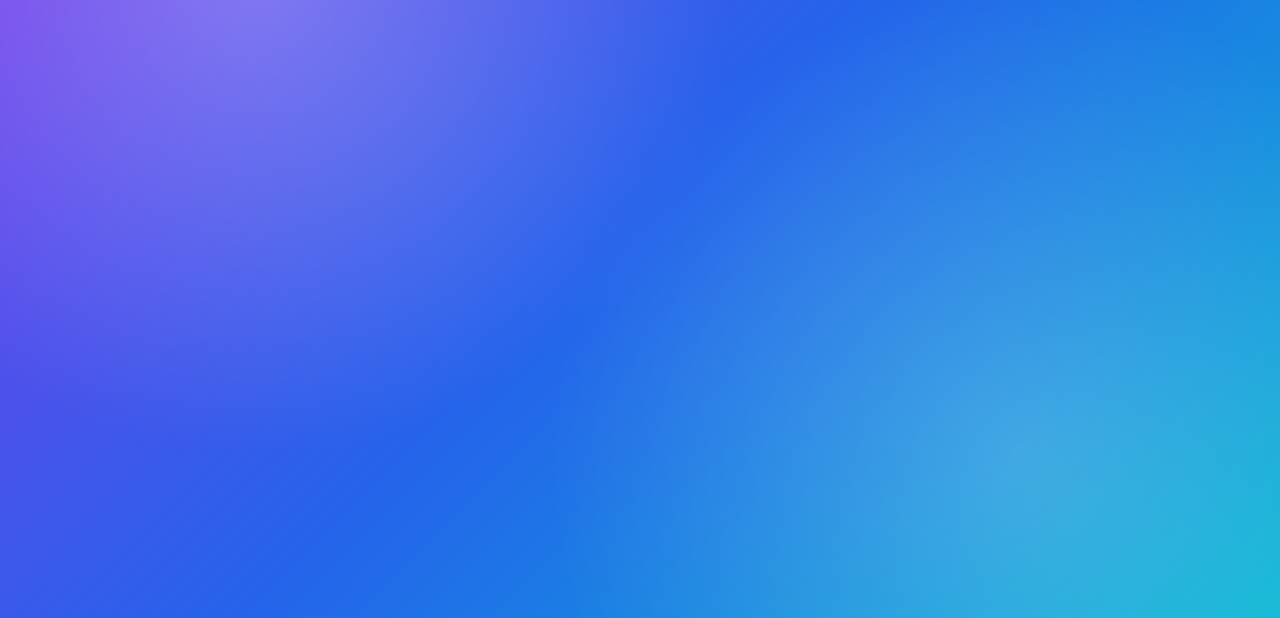
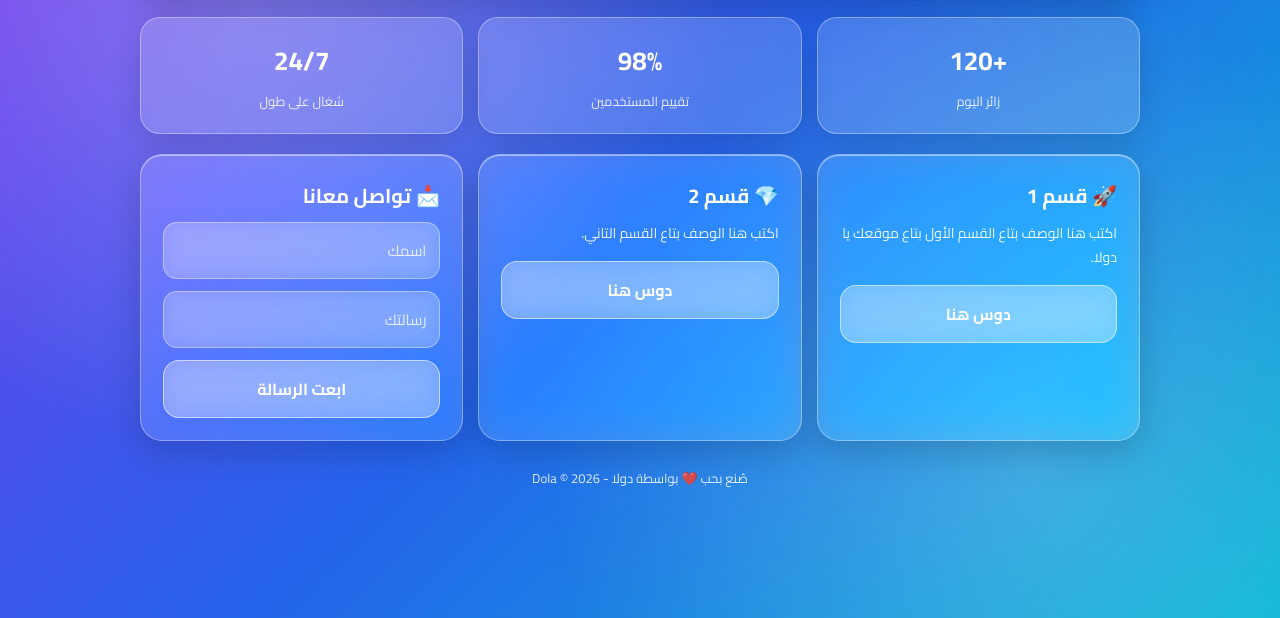
Before and after one commit to Dola-mostafa/d7ola, a plain HTML site: page index.html in a window 1280 px wide. Shown: the part 182-800 px from the top of the page. Drawn offline with Linux system fonts and the light colour scheme.

Commit message:
Update index.html

```diff
--- a/index.html
+++ b/index.html
@@ -61,3 +61,146 @@ header p{
   display:flex;
   gap:15px;
   flex-wrap:wrap;
+  margin-bottom:20px;
+}
+.stat{
+  flex:1;
+  min-width:140px;
+  background: rgba(255,255,255,0.16);
+  backdrop-filter: blur(20px);
+  -webkit-backdrop-filter: blur(20px);
+  border:1px solid rgba(255,255,255,0.35);
+  border-radius:20px;
+  padding:18px;
+  text-align:center;
+  box-shadow:0 8px 32px rgba(0,0,0,0.15);
+}
+.stat b{
+  display:block;
+  font-size:26px;
+}
+.stat span{
+  font-size:13px;
+  opacity:.85;
+}
+
+/* الكروت */
+.grid{
+  display:grid;
+  grid-template-columns:repeat(auto-fit,minmax(280px,1fr));
+  gap:15px;
+}
+.card{
+  background: rgba(255,255,255,0.16);
+  backdrop-filter: blur(20px) saturate(160%);
+  -webkit-backdrop-filter: blur(20px) saturate(160%);
+  border:1px solid rgba(255,255,255,0.35);
+  border-radius:22px;
+  padding:22px;
+  box-shadow:0 10px 35px rgba(0,0,0,0.18), inset 0 1px 0 rgba(255,255,255,0.5);
+  transition:.3s;
+}
+.card:hover{
+  transform:translateY(-5px);
+  background: rgba(255,255,255,0.25);
+}
+.card h3{
+  font-size:20px;
+  margin-bottom:8px;
+}
+.card p{
+  font-size:14px;
+  opacity:.9;
+  line-height:1.7;
+  margin-bottom:15px;
+}
+
+/* الزرار */
+.btn{
+  display:block;
+  width:100%;
+  background: rgba(255,255,255,0.28);
+  backdrop-filter: blur(12px);
+  border:1px solid rgba(255,255,255,0.55);
+  color:#fff;
+  font-weight:bold;
+  font-size:16px;
+  padding:13px;
+  border-radius:16px;
+  cursor:pointer;
+  text-align:center;
+  text-decoration:none;
+  transition:.3s;
+}
+.btn:hover{
+  background: rgba(255,255,255,0.45);
+}
+
+/* المدخلات */
+input,textarea,select{
+  width:100%;
+  background: rgba(255,255,255,0.18);
+  backdrop-filter: blur(10px);
+  border:1px solid rgba(255,255,255,0.4);
+  border-radius:14px;
+  color:#fff;
+  padding:13px;
+  outline:none;
+  margin-bottom:12px;
+  font-size:15px;
+}
+input::placeholder,textarea::placeholder{
+  color:rgba(255,255,255,0.8);
+}
+
+/* الفوتر */
+footer{
+  text-align:center;
+  margin-top:25px;
+  opacity:.85;
+  font-size:13px;
+}
+</style>
+</head>
+<body>
+
+<div class="container">
+
+<header>
+  <h1>✨ Dola دولا ✨</h1>
+  <p>موقعك الجديد - واجهة زجاجية شفافة</p>
+</header>
+
+<div class="stats">
+  <div class="stat"><b>+120</b><span>زائر اليوم</span></div>
+  <div class="stat"><b>98%</b><span>تقييم المستخدمين</span></div>
+  <div class="stat"><b>24/7</b><span>شغال على طول</span></div>
+</div>
+
+<div class="grid">
+  <div class="card">
+    <h3>🚀 قسم 1</h3>
+    <p>اكتب هنا الوصف بتاع القسم الأول بتاع موقعك يا دولا.</p>
+    <button class="btn" onclick="alert('اهلا بيك يا دولا 🔥')">دوس هنا</button>
+  </div>
+
+  <div class="card">
+    <h3>💎 قسم 2</h3>
+    <p>اكتب هنا الوصف بتاع القسم التاني.</p>
+    <button class="btn" onclick="alert('القسم التاني اشتغل ✅')">دوس هنا</button>
+  </div>
+
+  <div class="card">
+    <h3>📩 تواصل معانا</h3>
+    <input type="text" placeholder="اسمك">
+    <input type="text" placeholder="رسالتك">
+    <button class="btn">ابعت الرسالة</button>
+  </div>
+</div>
+
+<footer>صُنع بحب ❤️ بواسطة دولا - Dola © 2026</footer>
+
+</div>
+
+</body>
+    </html>
```
